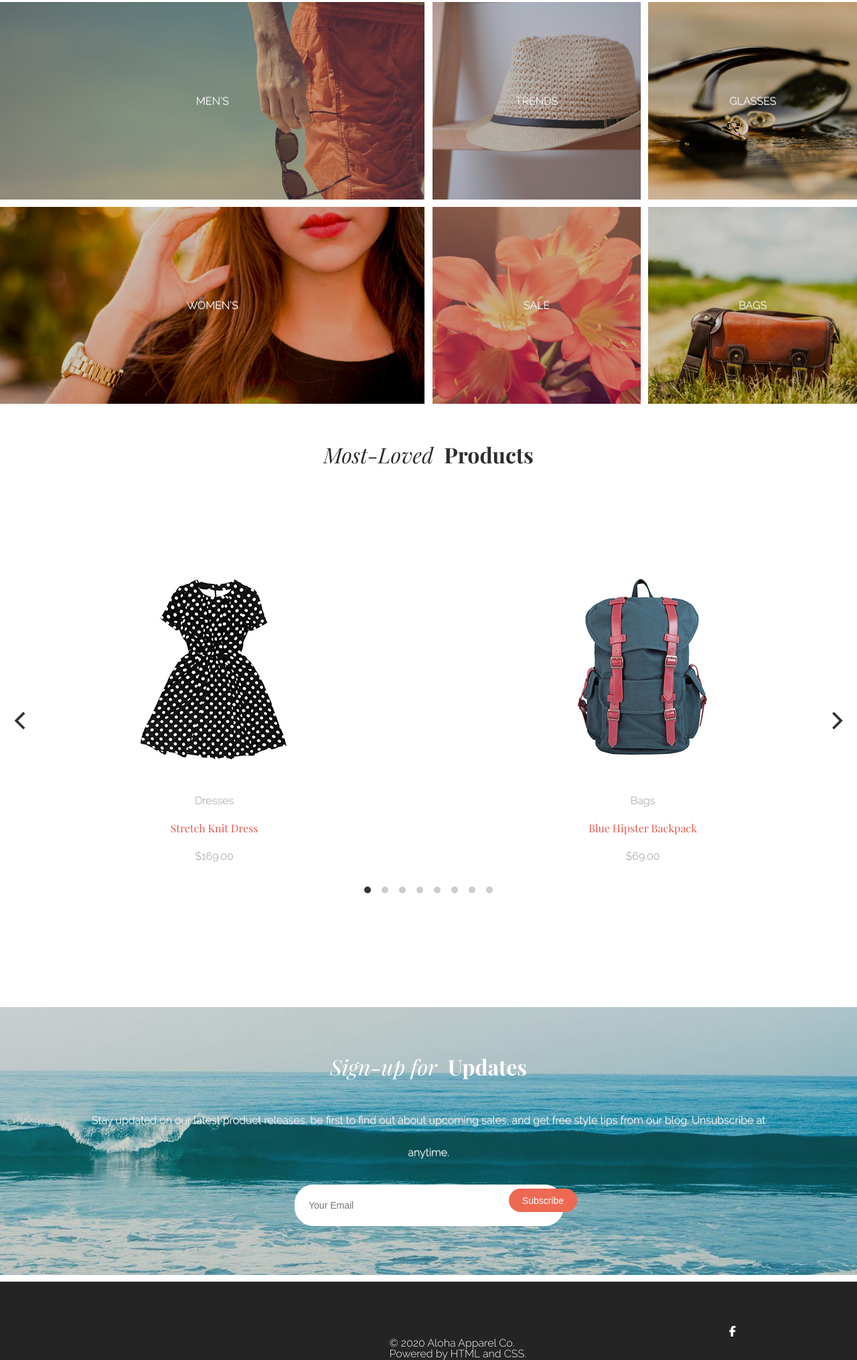
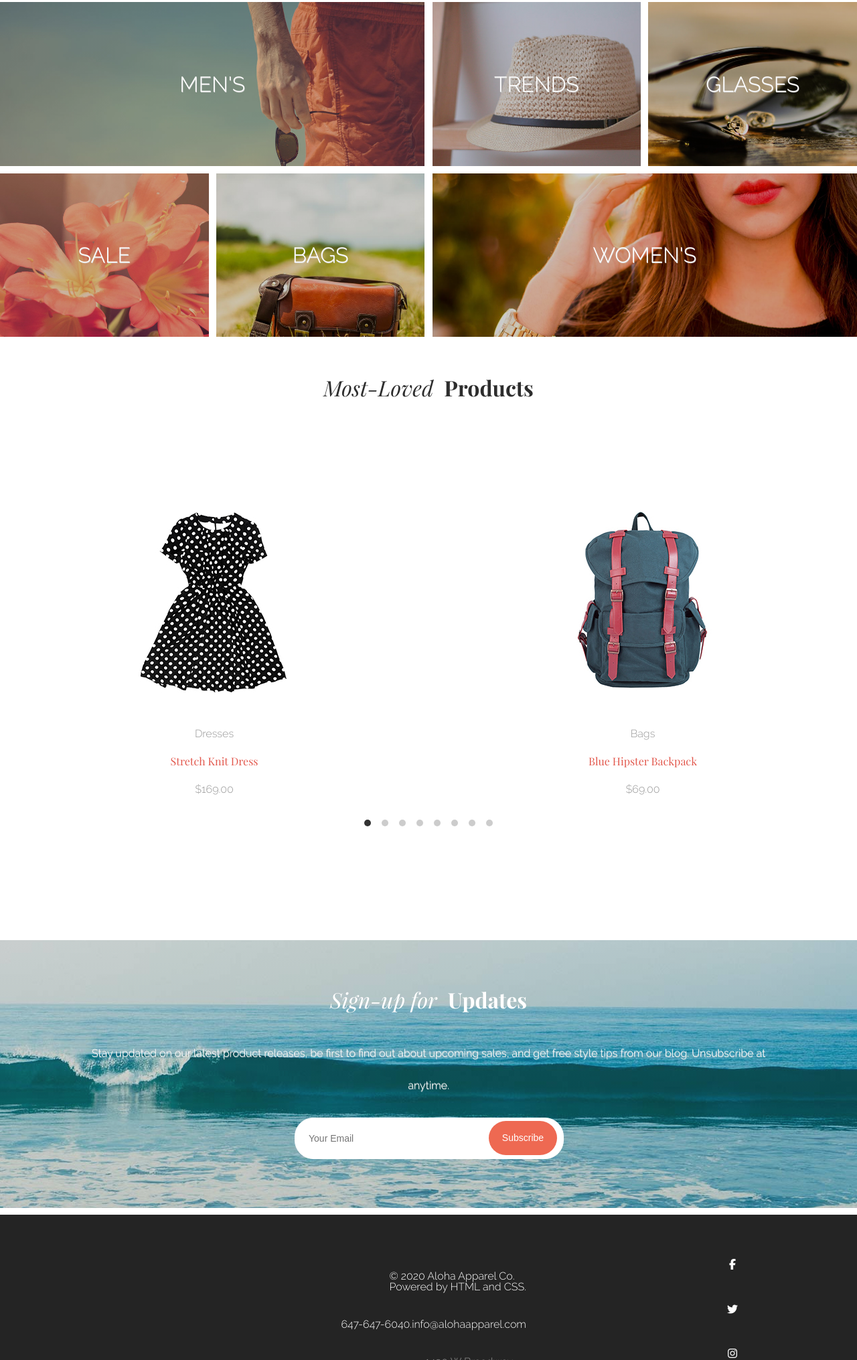
Before and after one commit to nicolenam/aloha, a plain HTML site: page index.html in a window 1280 px wide. Shown: the part 958-2989 px from the top of the page at 67% size. Drawn offline with Linux system fonts and the light colour scheme; files whose address does not match are found by name.

Commit message:
fix: fix grid for tablet

```diff
--- a/css/style.css
+++ b/css/style.css
@@ -113,6 +113,7 @@ body {
 }
 .container {
   width: 100%;
+  overflow-x: hidden;
 }
 header {
   display: flex;
@@ -329,7 +330,7 @@ header {
 }
 
 .carousel {
-  width: 100%;
+  /* width: 100%; */
   margin-top: 10%;
   margin-bottom: 15%;
 }
@@ -353,6 +354,10 @@ header {
 }
 
 .cartBtn {
+  display: none;
+}
+
+.flickity-prev-next-button {
   display: none;
 }
 
@@ -418,9 +423,9 @@ input {
   font-size: 14px;
   padding: 7px 20px;
   height: 30px;
-  width: 300px;
+  width: 100%;
+  position: relative;
 }
-
 
 #subBtn {
   background-color: #ee6952;
@@ -430,9 +435,10 @@ input {
   font-size: 14px;
   position: absolute;
   width: 102px;
-  height: 32px;
-  left: 230px;
-  top: 6px;
+  left: 290px;
+  top: 5px;
+  height: 51px;
+  padding-top: 0px;
 }
 
 /* UPDATES ENDS HERE */
@@ -526,8 +532,6 @@ h6 {
   font-family: "Playfair Display Bold";
 }
 
-
-
 /* BREAK POINTS  */
 
 @media screen and (min-width: 600px) {
@@ -560,7 +564,7 @@ h6 {
   }
 
   #subBtn {
-    left: 320px;
+    left: 290px;
   }
   .hero-container p {
     font-family: "Raleway Medium";
@@ -605,17 +609,12 @@ h6 {
 
   .grid {
     grid-template-columns: repeat(4, 1fr);
-    height: 600px;
+    height: 500px;
     grid-gap: 0.7em;
-    max-width: -webkit-fill-available;
   }
 
-  .items:nth-child(6) {
-    background-image: linear-gradient(rgba(0, 0, 0, 0.2), rgba(0, 0, 0, 0.2)),
-      url(../images/images/womens-category.jpg);
-    background-size: cover;
-    background-repeat: no-repeat;
-    grid-row: 2;
+  .items span {
+    font-size: 2em;
   }
 
   input {
@@ -623,68 +622,18 @@ h6 {
     width: 90%;
   }
 
-  #subBtn {
-    height: 35px;
-  }
-
   .updates p {
     margin-right: 100px;
     margin-left: 100px;
   }
+
+  .items:nth-child(6) {
+    background-image: linear-gradient(rgba(0, 0, 0, 0.2), rgba(0, 0, 0, 0.2)),
+      url(../images/images/womens-category.jpg);
+    background-size: cover;
+    grid-column: 3/5;
+  }
 }
 
 @media screen and (min-width: 1240px) {
-  body {
-  }
-
-  .flickity-prev-next-button {
-    top: 50%;
-    width: 44px;
-    height: 44px;
-    border-radius: 50%;
-    /* vertically center */
-    transform: translateY(-50%);
-  }
-
-  .flickity-prev-next-button.previous {
-    left: 10px;
-  }
-  .flickity-prev-next-button.next {
-    right: 10px;
-  }
-  /* right to left */
-  .flickity-rtl .flickity-prev-next-button.previous {
-    left: auto;
-    right: 10px;
-  }
-  .flickity-rtl .flickity-prev-next-button.next {
-    right: auto;
-    left: 10px;
-  }
-
-  .flickity-prev-next-button .flickity-button-icon {
-    position: absolute;
-    left: 20%;
-    top: 20%;
-    width: 60%;
-    height: 60%;
-  }
-
-  /* .cartBtn {
-    border: 0.5px solid black;
-    background-color: white;
-    color: black;
-    padding: 14px 28px;
-    font-size: 16px;
-    cursor: pointer;
-     background-color: #ee6952;
-      border-radius: 28px;
-      border: none;
-      color: #ffffff;
-      font-size: 14px;
-      position: absolute;
-      height: 20px;
-      top: 6px;
-      left: 160px;
-  } */
 }
--- a/flickity.css
+++ b/flickity.css
@@ -75,6 +75,37 @@ https://flickity.metafizzy.co
   fill: currentColor;
 }
 
+/* ---- previous/next buttons ---- */
+
+.flickity-prev-next-button {
+  top: 50%;
+  width: 44px;
+  height: 44px;
+  border-radius: 50%;
+  /* vertically center */
+  transform: translateY(-50%);
+}
+
+.flickity-prev-next-button.previous { left: 10px; }
+.flickity-prev-next-button.next { right: 10px; }
+/* right to left */
+.flickity-rtl .flickity-prev-next-button.previous {
+  left: auto;
+  right: 10px;
+}
+.flickity-rtl .flickity-prev-next-button.next {
+  right: auto;
+  left: 10px;
+}
+
+.flickity-prev-next-button .flickity-button-icon {
+  position: absolute;
+  left: 20%;
+  top: 20%;
+  width: 60%;
+  height: 60%;
+}
+
 /* ---- page dots ---- */
 
 .flickity-page-dots {
```
Lines whose indentation alone changed are shown as unchanged.
